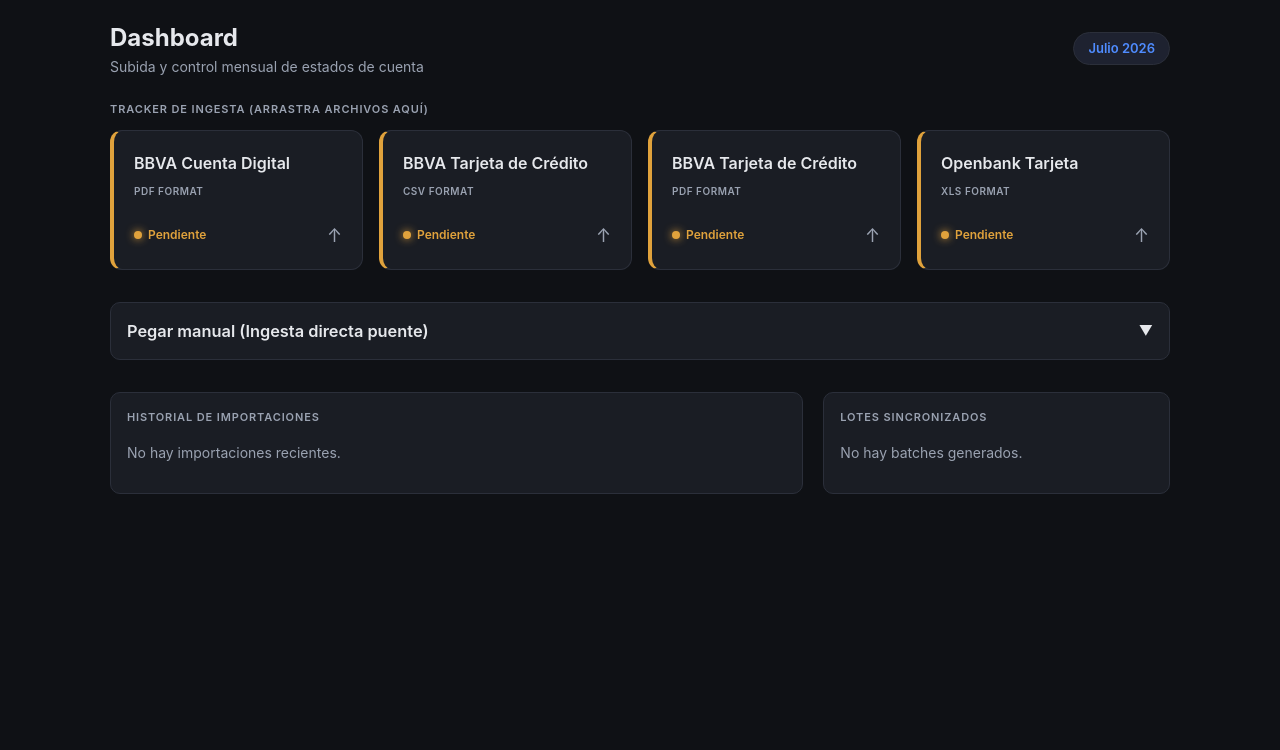
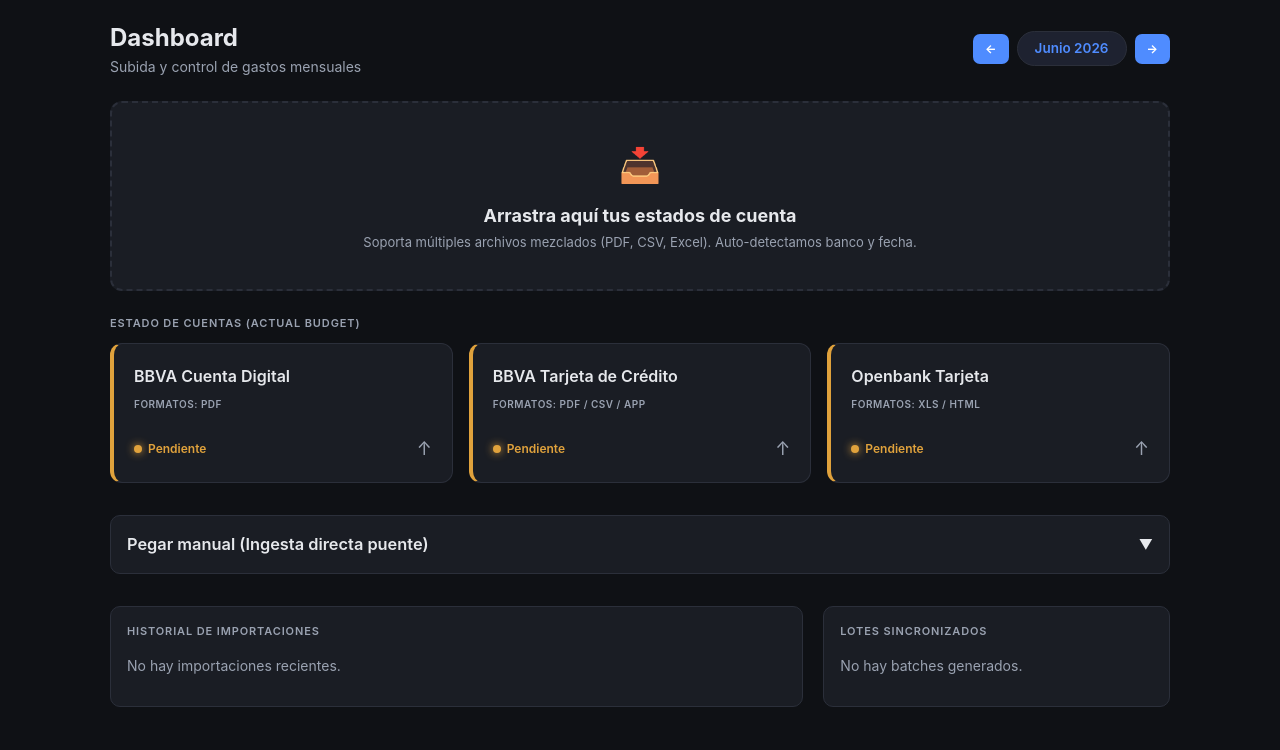
Before and after one commit to cuentadesanti/spend-pipe, a FastAPI app: a page that uses spend_pipe/web/templates/index.html in a window 1280 px wide. Shown: the part 50-800 px from the top of the page. Run offline with FastAPI, Linux system fonts and the light colour scheme; parts of the project's set-up code (start-up, migrations or seed data) failed here and were passed over.

Commit message:
feat: upgrade to Zen UI V3 with Universal Dropzone, month-level time travel navigation, and Actual Budget live accounts mapping

```diff
--- a/spend_pipe/web/app.py
+++ b/spend_pipe/web/app.py
@@ -156,9 +156,39 @@ def _apply_review_form(
     return split_errors, split_drafts
 
 
+_ACCOUNTS_CACHE: list[dict] = []
+
+def get_actual_accounts() -> list[dict]:
+    global _ACCOUNTS_CACHE
+    if _ACCOUNTS_CACHE:
+        return _ACCOUNTS_CACHE
+    try:
+        proc = subprocess.run(
+            ["node", "get_accounts.js"],
+            cwd=str(NODE_PUSHER),
+            capture_output=True,
+            text=True,
+            timeout=8,
+        )
+        if proc.returncode == 0:
+            lines = proc.stdout.splitlines()
+            json_line = [l.strip() for l in lines if l.strip().startswith("[") and l.strip().endswith("]")]
+            if json_line:
+                _ACCOUNTS_CACHE = json.loads(json_line[0])
+                return _ACCOUNTS_CACHE
+    except Exception as e:
+        print(f"Error fetching actual accounts: {e}")
+
+    return [
+        {"name": "BBVA Cuenta Digital (MXN)"},
+        {"name": "BBVA TDC"},
+        {"name": "Openbank Nómina (EUR)"}
+    ]
+
+
 # ── Home ───────────────────────────────────────────────────────────────────
 @app.get("/", response_class=HTMLResponse)
-def index(request: Request, db: Session = Depends(get_db)):
+def index(request: Request, month: str = None, db: Session = Depends(get_db)):
     imports = db.scalars(select(Import).order_by(Import.created_at.desc())).all()
     # Conteos por status para cada import.
     counts: dict[str, dict[str, int]] = {}
@@ -171,14 +201,122 @@ def index(request: Request, db: Session = Depends(get_db)):
         counts[imp.id] = {s.value: n for s, n in rows}
     batches = db.scalars(select(Batch).order_by(Batch.created_at.desc())).all()
 
-    # Determinar qué bancos ya se importaron este mes
+    # Determinar fecha seleccionada (mes objetivo)
     import datetime
     now_dt = datetime.datetime.now()
-    imported_this_month = {
-        (imp.source_bank, imp.format)
-        for imp in imports
-        if imp.created_at.year == now_dt.year and imp.created_at.month == now_dt.month
+    if month:
+        try:
+            chosen_date = datetime.datetime.strptime(month, "%Y-%m")
+        except ValueError:
+            chosen_date = now_dt
+    else:
+        chosen_date = now_dt
+
+    chosen_year = chosen_date.year
+    chosen_month = chosen_date.month
+
+    # Calcular meses contiguos para navegacion
+    # Primer dia del mes actual
+    first_day_curr = chosen_date.replace(day=1)
+    prev_month_dt = first_day_curr - datetime.timedelta(days=1)
+    next_month_dt = (first_day_curr + datetime.timedelta(days=32)).replace(day=1)
+
+    prev_month_str = prev_month_dt.strftime("%Y-%m")
+    next_month_str = next_month_dt.strftime("%Y-%m")
+
+    SPANISH_MONTHS = {
+        1: "Enero", 2: "Febrero", 3: "Marzo", 4: "Abril",
+        5: "Mayo", 6: "Junio", 7: "Julio", 8: "Agosto",
+        9: "Septiembre", 10: "Octubre", 11: "Noviembre", 12: "Diciembre"
     }
+    current_month_label = f"{SPANISH_MONTHS[chosen_month]} {chosen_year}"
+
+    # Consultar transacciones de ese año y mes
+    from sqlalchemy import extract
+    rows_month = db.execute(
+        select(Transaction.source_account, Transaction.status, func.count())
+        .where(
+            extract("year", Transaction.date) == chosen_year,
+            extract("month", Transaction.date) == chosen_month
+        )
+        .group_by(Transaction.source_account, Transaction.status)
+    ).all()
+
+    # Agrupar counts por cuenta
+    monthly_stats = {}
+    for src_acc, status, count in rows_month:
+        monthly_stats.setdefault(src_acc, {}).setdefault(status.value, 0)
+        monthly_stats[src_acc][status.value] += count
+
+    # Obtener cuentas reales de Actual (PikaPods)
+    actual_accounts = get_actual_accounts()
+
+    ACCOUNT_MAPPING_INFO = {
+        "BBVA Cuenta Digital (MXN)": {
+            "id": "bbva-cuenta-digital",
+            "display_name": "BBVA Cuenta Digital",
+            "source_accounts": ["BBVA Cuenta Digital"],
+            "formats_label": "Formatos: PDF",
+        },
+        "BBVA TDC": {
+            "id": "bbva-tdc",
+            "display_name": "BBVA Tarjeta de Crédito",
+            "source_accounts": ["BBVA TDC", "BBVA México — movimientos"],
+            "formats_label": "Formatos: PDF / CSV / App",
+        },
+        "Openbank Nómina (EUR)": {
+            "id": "openbank-tdc",
+            "display_name": "Openbank Tarjeta",
+            "source_accounts": ["Openbank Tarjeta"],
+            "formats_label": "Formatos: XLS / HTML",
+        }
+    }
+
+    grid_items = []
+    for acc in actual_accounts:
+        acc_name = acc["name"]
+        if acc_name in ACCOUNT_MAPPING_INFO:
+            info = ACCOUNT_MAPPING_INFO[acc_name]
+
+            total_txns = 0
+            needs_review = 0
+            approved_or_synced = 0
+            for src in info["source_accounts"]:
+                stats = monthly_stats.get(src, {})
+                needs_review += stats.get("needs_review", 0)
+                approved_or_synced += stats.get("approved", 0) + stats.get("synced", 0) + stats.get("normalized", 0) + stats.get("paired", 0)
+                total_txns += sum(stats.values())
+
+            if total_txns == 0:
+                status = "pending"
+                status_label = "Pendiente"
+            elif needs_review > 0:
+                status = "pending"
+                status_label = f"Pendiente ({needs_review} por revisar)"
+            else:
+                status = "ready"
+                status_label = f"Al día ({approved_or_synced} txns)"
+
+            grid_items.append({
+                "id": info["id"],
+                "name": info["display_name"],
+                "actual_name": acc_name,
+                "formats_label": info["formats_label"],
+                "status": status,
+                "status_label": status_label,
+            })
+
+    # Garantizar que siempre se muestren las 3 cuentas minimas por si falla el API de Actual
+    if not grid_items:
+        for acc_name, info in ACCOUNT_MAPPING_INFO.items():
+            grid_items.append({
+                "id": info["id"],
+                "name": info["display_name"],
+                "actual_name": acc_name,
+                "formats_label": info["formats_label"],
+                "status": "pending",
+                "status_label": "Pendiente",
+            })
 
     return templates.TemplateResponse(
         request=request,
@@ -188,8 +326,10 @@ def index(request: Request, db: Session = Depends(get_db)):
             "imports": imports,
             "counts": counts,
             "batches": batches,
-            "parsers": available_parsers(),
-            "imported_this_month": imported_this_month,
+            "grid_items": grid_items,
+            "current_month_label": current_month_label,
+            "prev_month_str": prev_month_str,
+            "next_month_str": next_month_str,
         },
     )
 
--- a/spend_pipe/web/templates/index.html
+++ b/spend_pipe/web/templates/index.html
@@ -8,12 +8,21 @@
     justify-content: space-between;
     align-items: center;
     margin-bottom: 24px;
+    flex-wrap: wrap;
+    gap: 16px;
   }
+
+  .dashboard-title-wrap {
+    flex: 1;
+    min-width: 250px;
+  }
+
   .dashboard-title {
     font-size: 24px;
     font-weight: 700;
     margin: 0;
   }
+
   .dashboard-period {
     background: #1e2230;
     border: 1px solid var(--line);
@@ -21,6 +30,40 @@
     border-radius: 20px;
     font-weight: 600;
     color: var(--accent);
+    font-size: 13.5px;
+    display: inline-block;
+    min-width: 110px;
+    text-align: center;
+  }
+
+  /* Universal Dropzone */
+  .dropzone-box {
+    background: var(--card);
+    border: 2px dashed var(--line);
+    border-radius: 12px;
+    padding: 36px 20px;
+    text-align: center;
+    margin-bottom: 24px;
+    transition: all 0.25s cubic-bezier(0.4, 0, 0.2, 1);
+    cursor: pointer;
+  }
+
+  .dropzone-box:hover,
+  .dropzone-box.dragover {
+    border-color: var(--accent);
+    background: rgba(79, 140, 255, 0.04);
+    box-shadow: 0 4px 20px rgba(79, 140, 255, 0.1);
+  }
+
+  .dropzone-box-title {
+    font-size: 18px;
+    font-weight: 700;
+    margin: 12px 0 4px 0;
+    color: var(--fg);
+  }
+
+  .dropzone-box-desc {
+    color: var(--muted);
     font-size: 13px;
   }
 
@@ -28,6 +71,7 @@
   .tracker-section {
     margin-bottom: 32px;
   }
+
   .section-label {
     text-transform: uppercase;
     font-size: 11px;
@@ -36,11 +80,13 @@
     margin-bottom: 12px;
     font-weight: 600;
   }
+
   .banks-grid {
     display: grid;
     grid-template-columns: repeat(auto-fit, minmax(230px, 1fr));
     gap: 16px;
   }
+
   .bank-card {
     background: var(--card);
     border: 1px solid var(--line);
@@ -54,14 +100,25 @@
     justify-content: space-between;
     min-height: 140px;
   }
+
   .bank-card:hover {
-    transform: translateY(-4px);
+    transform: translateY(-3px);
     border-color: var(--accent);
-    box-shadow: 0 8px 24px rgba(79, 140, 255, 0.15);
+    box-shadow: 0 8px 24px rgba(79, 140, 255, 0.12);
   }
+
   .bank-card.ready {
     border-left: 4px solid var(--ok);
+    cursor: default;
+    /* Bloqueada por default */
   }
+
+  .bank-card.ready:hover {
+    transform: none;
+    border-color: var(--line);
+    box-shadow: none;
+  }
+
   .bank-card.pending {
     border-left: 4px solid var(--warn);
   }
@@ -69,12 +126,14 @@
   .bank-meta {
     margin-bottom: 12px;
   }
+
   .bank-title {
     font-size: 16px;
     font-weight: 600;
     color: var(--fg);
     margin: 0 0 4px 0;
   }
+
   .bank-format {
     font-size: 10px;
     color: var(--muted);
@@ -89,6 +148,7 @@
     justify-content: space-between;
     margin-top: auto;
   }
+
   .status-badge {
     display: inline-flex;
     align-items: center;
@@ -96,21 +156,37 @@
     font-size: 12px;
     font-weight: 600;
   }
+
   .status-dot {
     width: 8px;
     height: 8px;
     border-radius: 50%;
   }
-  .status-badge.ready { color: var(--ok); }
-  .status-badge.ready .status-dot { background: var(--ok); box-shadow: 0 0 8px var(--ok); }
-  .status-badge.pending { color: var(--warn); }
-  .status-badge.pending .status-dot { background: var(--warn); box-shadow: 0 0 8px var(--warn); }
+
+  .status-badge.ready {
+    color: var(--ok);
+  }
+
+  .status-badge.ready .status-dot {
+    background: var(--ok);
+    box-shadow: 0 0 8px var(--ok);
+  }
+
+  .status-badge.pending {
+    color: var(--warn);
+  }
+
+  .status-badge.pending .status-dot {
+    background: var(--warn);
+    box-shadow: 0 0 8px var(--warn);
+  }
 
   .card-action-icon {
     color: var(--muted);
     font-size: 18px;
     transition: color 0.2s;
   }
+
   .bank-card:hover .card-action-icon {
     color: var(--accent);
   }
@@ -133,46 +209,52 @@
     pointer-events: none;
     transition: opacity 0.25s ease;
   }
+
   #dropzone-overlay.visible {
     opacity: 1;
     pointer-events: auto;
   }
+
   .overlay-title {
     font-size: 28px;
     font-weight: 700;
     color: var(--fg);
     margin-bottom: 8px;
   }
+
   .overlay-desc {
     color: var(--muted);
     font-size: 16px;
+    text-align: center;
+    max-width: 500px;
   }
 
-  /* Two column secondary section */
   .dashboard-columns {
     display: grid;
     grid-template-columns: 2fr 1fr;
     gap: 20px;
     margin-top: 32px;
   }
+
   @media (max-width: 900px) {
     .dashboard-columns {
       grid-template-columns: 1fr;
     }
   }
 
-  /* Manual paste drawer / collapsible card */
   .collapsible-trigger {
     display: flex;
     justify-content: space-between;
     align-items: center;
     cursor: pointer;
   }
+
   .collapsible-content {
     max-height: 0;
     overflow: hidden;
     transition: max-height 0.3s cubic-bezier(0, 1, 0, 1);
   }
+
   .collapsible-content.expanded {
     max-height: 1000px;
     margin-top: 16px;
@@ -182,68 +264,99 @@
   .chevron {
     transition: transform 0.2s;
   }
+
   .chevron.rotated {
     transform: rotate(180deg);
+  }
+
+  .btn-complement {
+    background: #1f2330;
+    border: 1px solid var(--line);
+    color: var(--accent);
+    padding: 3px 8px;
+    border-radius: 6px;
+    font-size: 11px;
+    font-weight: 600;
+    transition: all 0.2s;
+    cursor: pointer;
+  }
+
+  .btn-complement:hover {
+    background: var(--accent);
+    color: #fff;
+    border-color: var(--accent);
   }
 </style>
 
 <div class="dashboard-header">
-  <div>
+  <div class="dashboard-title-wrap">
     <h1 class="dashboard-title">Dashboard</h1>
-    <span class="muted">Subida y control mensual de estados de cuenta</span>
+    <span class="muted">Subida y control de gastos mensuales</span>
   </div>
-  <div class="dashboard-period" id="current-month-period">
-    Julio 2026
+
+  <!-- Time Travel month selectors -->
+  <div style="display:flex; align-items:center; gap:8px;">
+    <a href="/?month={{ prev_month_str }}" class="btn secondary"
+      style="padding: 6px 12px; font-size:12px; font-weight:700;">←</a>
+    <div class="dashboard-period">{{ current_month_label }}</div>
+    <a href="/?month={{ next_month_str }}" class="btn secondary"
+      style="padding: 6px 12px; font-size:12px; font-weight:700;">→</a>
   </div>
 </div>
 
 <!-- Drag & Drop overlay indicator -->
 <div id="dropzone-overlay">
-  <div class="overlay-title">Suelta tu archivo aquí</div>
-  <div class="overlay-desc">Se detectará el formato banco y se importará automáticamente</div>
+  <div class="overlay-title">Suelta tus archivos aquí</div>
+  <div class="overlay-desc">Auto-sniffer procesará tus archivos y se cargará el staging</div>
 </div>
 
 <!-- Hidden File Uploader Form for global drops / clicks -->
 <form id="global-drag-form" action="/upload" method="post" enctype="multipart/form-data" style="display: none;">
-  <input type="file" id="global-drag-input" name="file">
+  <input type="file" id="global-drag-input" name="file" multiple>
 </form>
 
-<!-- 1. The Ingestion Tracker (Banks Grid) -->
+<!-- 1. Universal Dropzone Box -->
+<div class="dropzone-box" id="universal-dropzone" onclick="triggerUpload()">
+  <div style="font-size: 34px;">📥</div>
+  <div class="dropzone-box-title">Arrastra aquí tus estados de cuenta</div>
+  <div class="dropzone-box-desc">Soporta múltiples archivos mezclados (PDF, CSV, Excel). Auto-detectamos banco y fecha.
+  </div>
+</div>
+
+<!-- 2. The Ingestion Tracker (Accounts Grid) -->
 <div class="tracker-section">
-  <div class="section-label">Tracker de Ingesta (Arrastra archivos aquí)</div>
+  <div class="section-label">Estado de Cuentas (Actual Budget)</div>
   <div class="banks-grid">
-    {% for b, f in parsers %}
-      {% set is_ready = (b, f) in imported_this_month %}
-      {% set name_map = {
-        'bbva-cuenta-digital': 'BBVA Cuenta Digital',
-        'bbva-tdc': 'BBVA Tarjeta de Crédito',
-        'openbank-tdc': 'Openbank Tarjeta'
-      } %}
-      {% set display_name = name_map.get(b, b | replace('-', ' ') | title) %}
-
-      <div class="bank-card {{ 'ready' if is_ready else 'pending' }}" onclick="triggerUpload()">
+    {% for item in grid_items %}
+    {% set is_ready = item.status == 'ready' %}
+    <div class="bank-card {{ 'ready' if is_ready else 'pending' }}" {% if not is_ready %} onclick="triggerUpload()" {%
+      endif %}>
       <div class="bank-meta">
-          <h3 class="bank-title">{{ display_name }}</h3>
-          <span class="bank-format">{{ f }} format</span>
+        <h3 class="bank-title">{{ item.name }}</h3>
+        <span class="bank-format">{{ item.formats_label }}</span>
       </div>
       <div class="bank-status-row">
         {% if is_ready %}
         <span class="status-badge ready">
-              <span class="status-dot"></span> Listo
+          <span class="status-dot"></span> {{ item.status_label }}
         </span>
+        <!-- Lock mechanism: provide complement upload button -->
+        <button type="button" class="btn-complement" onclick="event.stopPropagation(); triggerUpload()">
+          + Complemento
+        </button>
         {% else %}
         <span class="status-badge pending">
-              <span class="status-dot"></span> Pendiente
+          <span class="status-dot"></span> {{ item.status_label }}
         </span>
+        <div class="card-action-icon">↑</div>
         {% endif %}
-          <div class="card-action-icon">↑</div>
       </div>
     </div>
     {% endfor %}
   </div>
 </div>
 
-<!-- 2. Manual Paste (Collapsible) -->
+<!-- 3. Manual Paste (Collapsible) -->
 <div class="card">
   <div class="collapsible-trigger" onclick="toggleCollapsible('manual-collapsible', 'manual-chevron')">
     <h3 style="margin:0">Pegar manual (Ingesta directa puente)</h3>
@@ -262,7 +375,8 @@
         </div>
         <div class="card" style="margin-bottom:0; flex:2;">
           <label>Filas (header + <code>date,amount,payee[,memo]</code>)</label>
-          <textarea name="pasted" placeholder="date,amount,payee&#10;2026-07-02,-50.00,Uber" style="min-height: 100px;"></textarea>
+          <textarea name="pasted" placeholder="date,amount,payee&#10;2026-07-02,-50.00,Uber"
+            style="min-height: 100px;"></textarea>
         </div>
       </div>
       <button type="submit" style="margin-top:16px; width: 100%;">Ingerir filas manuales</button>
@@ -270,7 +384,7 @@
   </div>
 </div>
 
-<!-- 3. Tables Section (Imports and Batches side-by-side or stacked grid) -->
+<!-- 4. Tables Section (Imports and Batches) -->
 <div class="dashboard-columns">
   <!-- Left column: Recent Imports -->
   <div class="card" style="margin-bottom:0">
@@ -292,7 +406,8 @@
           <tr>
             <td class="muted" style="font-size:12px;">{{ imp.created_at.strftime("%b %d, %H:%M") }}</td>
             <td><code>{{ imp.source_bank }}</code></td>
-            <td class="muted" title="{{ imp.source_file }}" style="font-size:12px; max-width: 140px; overflow: hidden; text-overflow: ellipsis; white-space: nowrap;">
+            <td class="muted" title="{{ imp.source_file }}"
+              style="font-size:12px; max-width: 140px; overflow: hidden; text-overflow: ellipsis; white-space: nowrap;">
               {{ imp.source_file }}
             </td>
             <td>
@@ -302,7 +417,8 @@
               {% endif %}
               {% endfor %}
             </td>
-            <td><a class="btn secondary" href="/imports/{{ imp.id }}" style="font-size:12px; padding: 4px 8px;">Revisar</a></td>
+            <td><a class="btn secondary" href="/imports/{{ imp.id }}"
+                style="font-size:12px; padding: 4px 8px;">Revisar</a></td>
           </tr>
           {% endfor %}
         </tbody>
@@ -338,7 +454,8 @@
                 {{ b.status.value }}
               </span>
             </td>
-            <td><a class="btn secondary" href="/batches/{{ b.id }}" style="font-size:12px; padding: 4px 8px;">Ver</a></td>
+            <td><a class="btn secondary" href="/batches/{{ b.id }}" style="font-size:12px; padding: 4px 8px;">Ver</a>
+            </td>
           </tr>
           {% endfor %}
         </tbody>
@@ -351,23 +468,64 @@
 </div>
 
 <script>
-  // Drag & Drop engine setup
   const dropzoneOverlay = document.getElementById('dropzone-overlay');
   const globalInput = document.getElementById('global-drag-input');
-  const globalForm = document.getElementById('global-drag-form');
 
-  // Trigger file selection on card click
+  // Trigger file selection
   function triggerUpload() {
     globalInput.click();
   }
 
-  globalInput.addEventListener('change', () => {
-    if (globalInput.files.length > 0) {
-      globalForm.submit();
-    }
+  // Handle multiple sequential uploads via fetch
+  async function handleUploadFlow(files) {
+    if (files.length === 0) return;
+
+    // Show custom spinner cover on dropzoneOverlay
+    dropzoneOverlay.innerHTML = `
+      <div class="overlay-title">Subiendo ${files.length} archivo(s)...</div>
+      <div class="overlay-desc" style="margin-top: 10px; font-size:15px; color:#aaa;">Detectando banco e importando registros al staging...</div>
+    `;
+    dropzoneOverlay.classList.add('visible');
+
+    let redirectToUrl = null;
+
+    for (let i = 0; i < files.length; i++) {
+      const file = files[i];
+      const formData = new FormData();
+      formData.append('file', file);
+
+      try {
+        const response = await fetch('/upload', {
+          method: 'POST',
+          body: formData
         });
 
-  // Global Drag listeners
+        if (response.redirected) {
+          redirectToUrl = response.url;
+        } else {
+          // If response followed redirect transparently
+          const text = await response.text();
+          if (response.url && response.url.includes('/imports/')) {
+            redirectToUrl = response.url;
+          }
+        }
+      } catch (err) {
+        console.error("Error subiendo el archivo: " + file.name, err);
+      }
+    }
+
+    if (redirectToUrl) {
+      window.location.href = redirectToUrl;
+    } else {
+      window.location.reload();
+    }
+  }
+
+  globalInput.addEventListener('change', () => {
+    handleUploadFlow(globalInput.files);
+  });
+
+  // Global Drag and Drop event listeners
   window.addEventListener('dragenter', (e) => {
     e.preventDefault();
     dropzoneOverlay.classList.add('visible');
@@ -387,23 +545,17 @@
     e.preventDefault();
     dropzoneOverlay.classList.remove('visible');
     if (e.dataTransfer.files.length > 0) {
-      globalInput.files = e.dataTransfer.files;
-      globalForm.submit();
+      handleUploadFlow(e.dataTransfer.files);
     }
   });
 
-  // Collapsible sections
+  // Collapsible manual paste toggle
   function toggleCollapsible(contentId, chevronId) {
     const content = document.getElementById(contentId);
     const chevron = document.getElementById(chevronId);
     content.classList.toggle('expanded');
     chevron.classList.toggle('rotated');
   }
-
-  // Pre-fill the current month header accurately
-  const months = ["Enero", "Febrero", "Marzo", "Abril", "Mayo", "Junio", "Julio", "Agosto", "Septiembre", "Octubre", "Noviembre", "Diciembre"];
-  const now = new Date();
-  document.getElementById('current-month-period').textContent = `${months[now.getMonth()]} ${now.getFullYear()}`;
 </script>
 
 {% endblock %}
```
Also changed, not shown: node-pusher/get_accounts.js (added, +50 -0 lines). Lines whose indentation alone changed are shown as unchanged.
